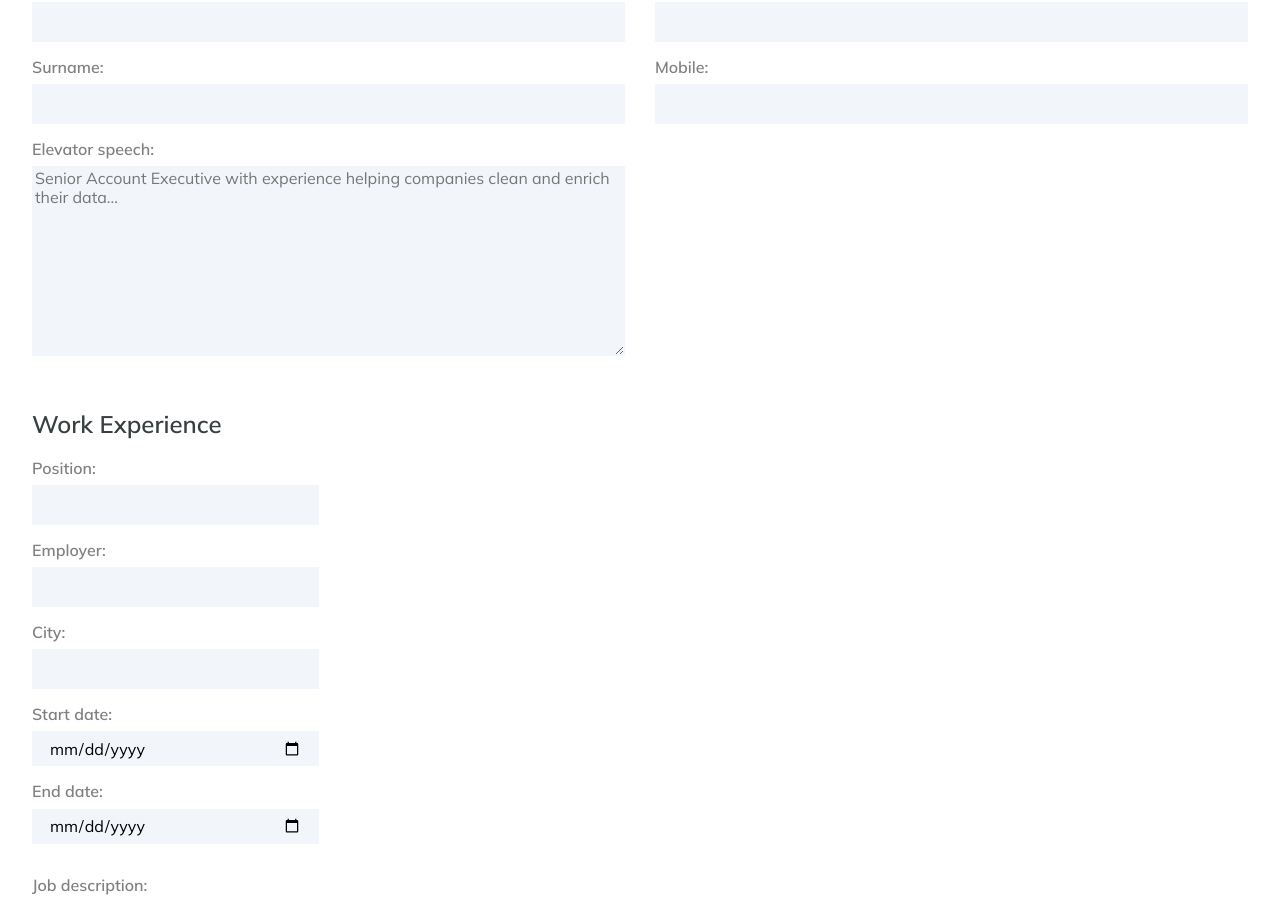
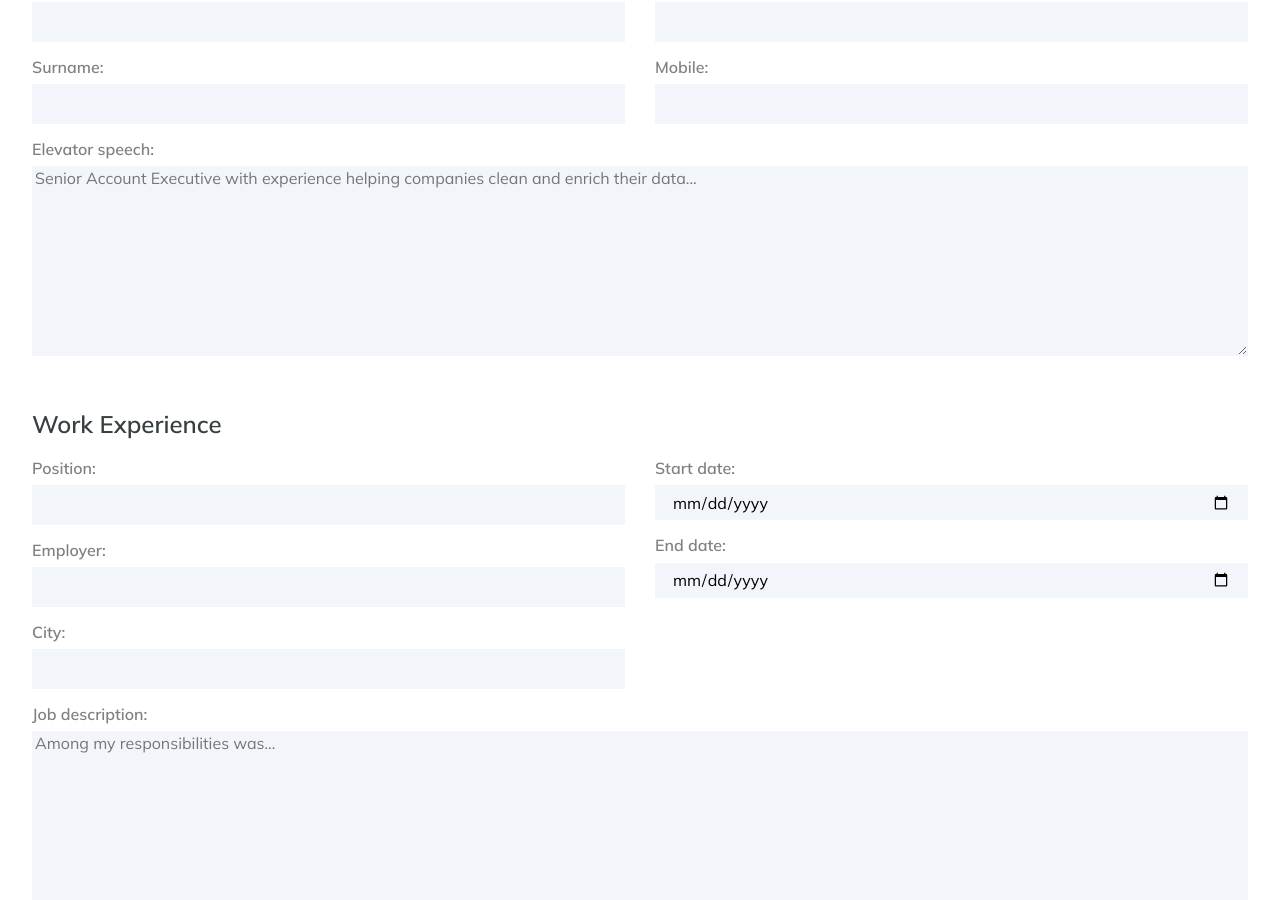
Before and after one commit to htmlena/cv-genius, a React (Create React App) app: page /cv-generator in a window 1280 px wide. Shown: the part 174-1074 px from the top of the page. Built offline with nearby package versions, Linux system fonts and the light colour scheme; what @react-pdf/renderer would draw is missing.

Commit message:
grid for responsive

```diff
--- a/src/components/Generator/style.scss
+++ b/src/components/Generator/style.scss
@@ -7,6 +7,10 @@
 
 .personal-info-container {
   margin-bottom: 2rem;
+  width: 100%;
+}
+
+.work-experience-container {
   width: 100%;
 }
 
@@ -84,18 +88,46 @@
     align-items: flex-start;
   }
 
-  .personal-info-flex {
+  .personal-info-grid {
     display: grid;
     grid-template-columns: 1fr 1fr;
+    grid-template-rows: auto;
+    grid-template-areas:
+      'personalfirst personalsecond'
+      'personalthird personalthird';
     column-gap: 30px;
   }
 
-  .name-surname-flex {
+  .name-surname-grid {
+    grid-area: personalfirst;
   }
 
-  .email-mobile-flex {
+  .email-mobile-grid {
+    grid-area: personalsecond;
   }
 
-  .text-area-flex {
+  .pi-textarea-grid {
+    grid-area: personalthird;
+  }
+
+  .work-experience-grid {
+    display: grid;
+    grid-template-columns: 1fr 1fr;
+    grid-template-areas:
+      'workfirst worksecond'
+      'workthird workthird';
+    column-gap: 30px;
+  }
+
+  .position-empl-city-grid {
+    grid-area: workfirst;
+  }
+
+  .dates-grid {
+    grid-area: worksecond;
+  }
+
+  .we-textarea-grid {
+    grid-area: workthird;
   }
 }
--- a/src/components/PersonalInfo/PersonalInfo.jsx
+++ b/src/components/PersonalInfo/PersonalInfo.jsx
@@ -16,8 +16,8 @@ const PersonalInfo = ({
   return (
     <div className="personal-info-container">
       <h2>Personal information</h2>
-      <div className="personal-info-flex">
-        <div name-surname-flex>
+      <div className="personal-info-grid">
+        <div className="name-surname-grid">
           <div className="label-input-container">
             <label className="label-block" htmlFor="name">
               Name:
@@ -48,7 +48,7 @@ const PersonalInfo = ({
             />
           </div>
         </div>
-        <div className="email-mobile-flex">
+        <div className="email-mobile-grid">
           <div className="label-input-container">
             <label className="label-block" htmlFor="email">
               E-mail:
@@ -78,7 +78,7 @@ const PersonalInfo = ({
             />
           </div>
         </div>
-        <div className="text-area-flex">
+        <div className="pi-textarea-grid">
           <label className="label-block" htmlFor="elevator-speech">
             Elevator speech:
           </label>
--- a/src/components/WorkExperience/WorkExperience.jsx
+++ b/src/components/WorkExperience/WorkExperience.jsx
@@ -3,11 +3,13 @@ import '../Generator/style.scss';
 
 const WorkExperience = ({ workExperience, setWorkExperience }) => {
   return (
-    <div>
+    <div className="work-experience-container">
       <h2>Work Experience</h2>
       {workExperience.map((x, index) => {
         return (
           <>
+            <div className="work-experience-grid">
+              <div className="position-empl-city-grid">
                 <div className="label-input-container">
                   <label className="label-block" htmlFor="position">
                     Position:
@@ -61,6 +63,9 @@ const WorkExperience = ({ workExperience, setWorkExperience }) => {
                     id="city"
                   />
                 </div>
+              </div>
+
+              <div className="dates-grid">
                 <div className="label-input-container date-container">
                   <label className="label-block" htmlFor="start-date-job">
                     Start date:
@@ -93,7 +98,8 @@ const WorkExperience = ({ workExperience, setWorkExperience }) => {
                     id="end-date-job"
                   />
                 </div>
-
+              </div>
+              <div className="we-textarea-grid">
                 <div className="label-input-container">
                   <label className="label-block" htmlFor="job-description">
                     Job description:
@@ -112,6 +118,8 @@ const WorkExperience = ({ workExperience, setWorkExperience }) => {
                     cols="25"
                     placeholder="Among my responsibilities was..."
                   ></textarea>
+                </div>
+              </div>
             </div>
           </>
         );
```
Lines whose indentation alone changed are shown as unchanged.
